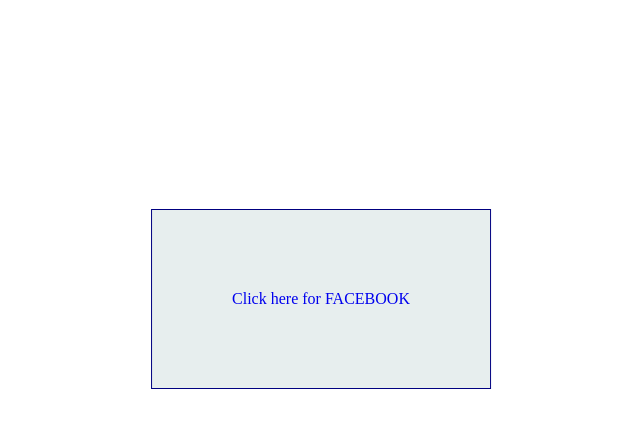
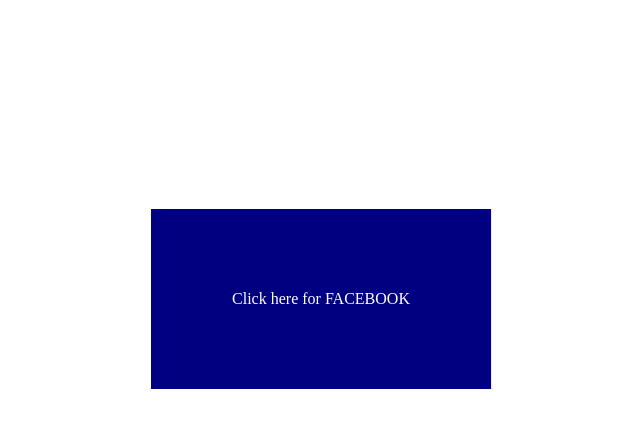
Before and after one commit to JohanSwannie/React-Custom01, a plain HTML site: page index.html in a window 1280 px wide. In both pictures the pointer is over the link "Click here for FACEBOOK". Shown: the part 101-528 px from the top of the page, without its empty margins (319-959 px from the left). Drawn offline with Linux system fonts and the light colour scheme.

Commit message:
Update index CSS Component

```diff
--- a/index.css
+++ b/index.css
@@ -17,3 +17,8 @@
   border: 1px solid navy;
   text-decoration: none;
 }
+
+.link:hover {
+  background-color: navy;
+  color: #fff;
+}
```
